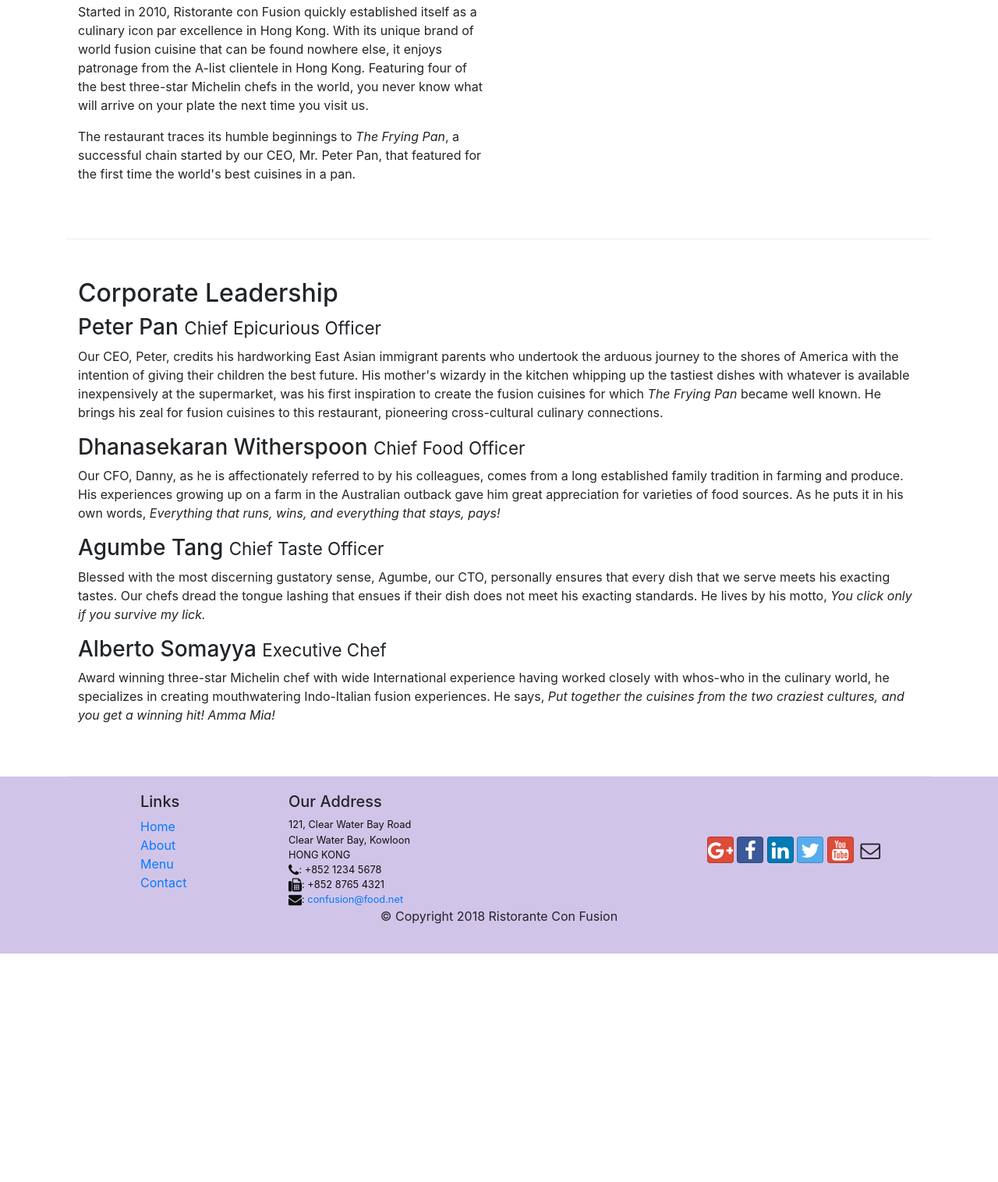
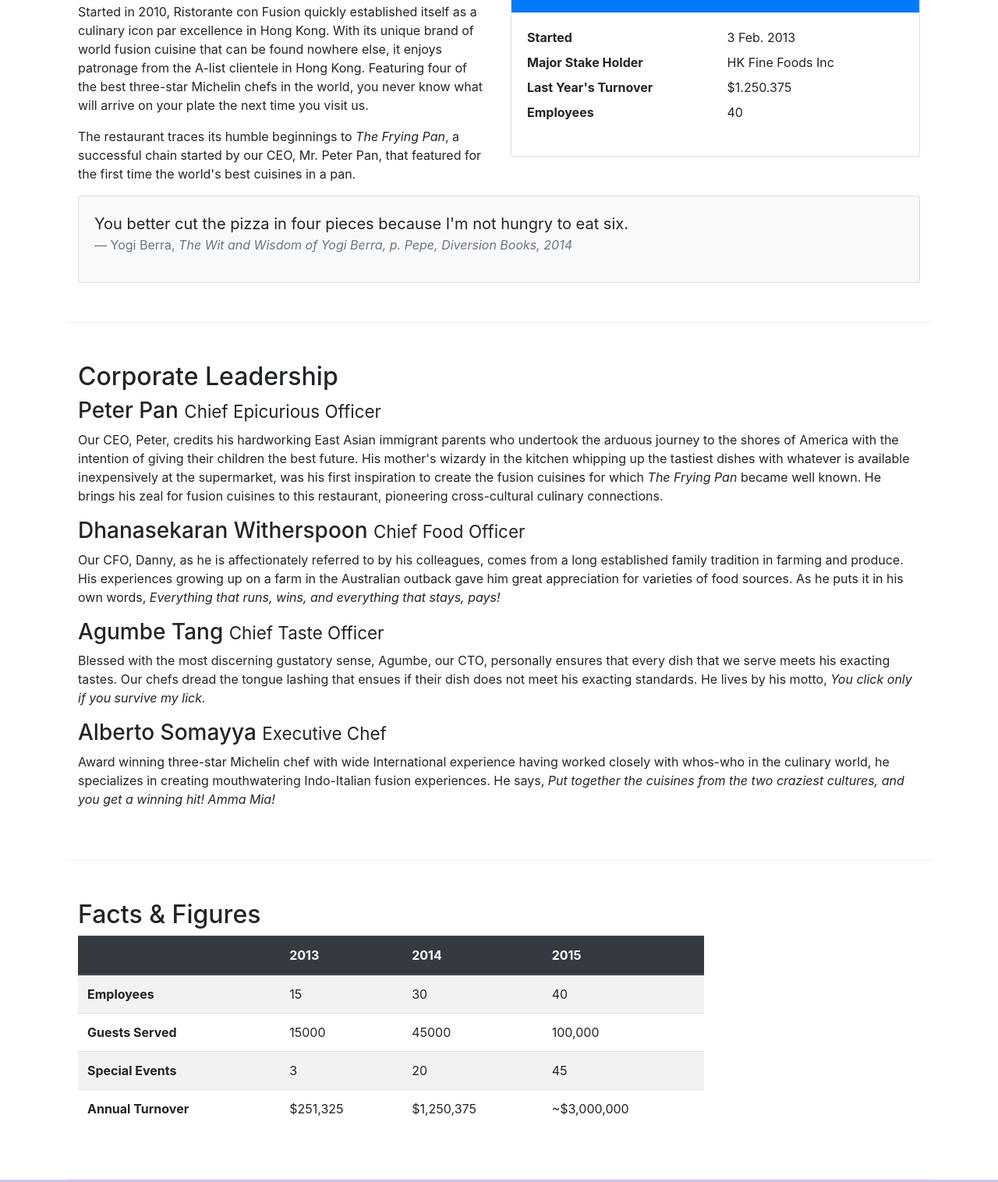
Before and after one commit to AnandiKarunaratne/conFusion, a website: page aboutus.html in a window 1280 px wide. Shown: the part 558-2074 px from the top of the page at 78% size. Before the commit the page ends 1781 px from the top, so only its background shows below. Drawn offline with nearby package versions, Linux system fonts and the light colour scheme.

Commit message:
Tables and Cards

```diff
--- a/aboutus.html
+++ b/aboutus.html
@@ -10,7 +10,7 @@
     <!-- Bootstrap CSS -->
     <link rel="stylesheet" href="node_modules/bootstrap/dist/css/bootstrap.min.css">
     <link rel="stylesheet" href="node_modules/font-awesome/css/font-awesome.min.css">
-    <link rel="stylesheet" href="node_modeuls/bootstrap-social/bootstrap-social.css">
+    <link rel="stylesheet" href="node_modules/bootstrap-social/bootstrap-social.css">
     <link rel="stylesheet" href="css/styles.css">
 
     <title>Ristorante Con Fusion: About Us</title>
@@ -67,7 +67,42 @@
                 <p>Started in 2010, Ristorante con Fusion quickly established itself as a culinary icon par excellence in Hong Kong. With its unique brand of world fusion cuisine that can be found nowhere else, it enjoys patronage from the A-list clientele in Hong Kong.  Featuring four of the best three-star Michelin chefs in the world, you never know what will arrive on your plate the next time you visit us.</p>
                 <p>The restaurant traces its humble beginnings to <em>The Frying Pan</em>, a successful chain started by our CEO, Mr. Peter Pan, that featured for the first time the world's best cuisines in a pan.</p>
             </div>
-            <div class="col-12 col-sm-6">
+
+            <!-- card -->
+            <div class="col-sm">
+                <div class="card">
+                    <h3 class="card-header bg-primary text-white">Facts at a Glance</h3>
+                    <!-- whats inside the card -->
+                    <div class="card-body">
+                        <!-- description list -->
+                        <dl class="row">
+                            <dt class="col-6">Started</dt>
+                            <dd class="col-6">3 Feb. 2013</dd>
+                            <dt class="col-6">Major Stake Holder</dt>
+                            <dd class="col-6">HK Fine Foods Inc</dd>
+                            <dt class="col-6">Last Year's Turnover</dt>
+                            <dd class="col-6">$1.250.375</dd>
+                            <dt class="col-6">Employees</dt>
+                            <dd class="col-6">40</dd>
+                        </dl>
+                    </div>
+                </div>
+            </div>
+
+            <div class="col-12">
+                <div class="card card-body bg-light">
+                    <blockquote class="blockquote">
+                        <!-- bottom margin 0 -->
+                        <p class="mb-0">You better cut the pizza in four pieces
+                            because I'm not hungry to eat six.
+                        </p>
+                        <footer class="blockquote-footer">Yogi Berra,
+                            <cite title="Source Title">The Wit and Wisdom of Yogi Berra,
+                                p. Pepe, Diversion Books, 2014
+                            </cite>
+                        </footer>
+                    </blockquote>
+                </div>
             </div>
         </div>
 
@@ -85,7 +120,53 @@
                 <p class="d-none d-sm-block">Award winning three-star Michelin chef with wide International experience having worked closely with whos-who in the culinary world, he specializes in creating mouthwatering Indo-Italian fusion experiences. He says, <em>Put together the cuisines from the two craziest cultures, and you get a winning hit! Amma Mia!</em></p>
             </div>
        </div>
+       <!-- table -->
+       <div class="row row-content">
+           <div class="col-12 col-sm-9">
+               <h2>Facts &amp; Figures</h2>
+               <div class="table-responsive"> <!-- horizontally scrollable -->
+                   <table class="table table-striped">
+                       <thead class="thead-dark">
+                           <tr>
+                               <th>&nbsp;</th>
+                               <th>2013</th>
+                               <th>2014</th>
+                               <th>2015</th>
+                           </tr>
+                       </thead>
+                       <tbody>
+                            <tr>
+                                <th>Employees</th>
+                                <td>15</td>
+                                <td>30</td>
+                                <td>40</td>
+                            </tr>
+                            <tr>
+                                <th>Guests Served</th>
+                                <td>15000</td>
+                                <td>45000</td>
+                                <td>100,000</td>
+                            </tr>
+                            <tr>
+                                <th>Special Events</th>
+                                <td>3</td>
+                                <td>20</td>
+                                <td>45</td>
+                            </tr>
+                            <tr>
+                                <th>Annual Turnover</th>
+                                <td>$251,325</td>
+                                <td>$1,250,375</td>
+                                <td>~$3,000,000</td>
+                            </tr>
+                       </tbody>
+                   </table>
+               </div>
+           </div>
+           <div class="col-12 col-sm-3">
 
+           </div>
+       </div>
     </div>
 
     <footer class="footer">
```
Also changed, not shown: 1 other file.
